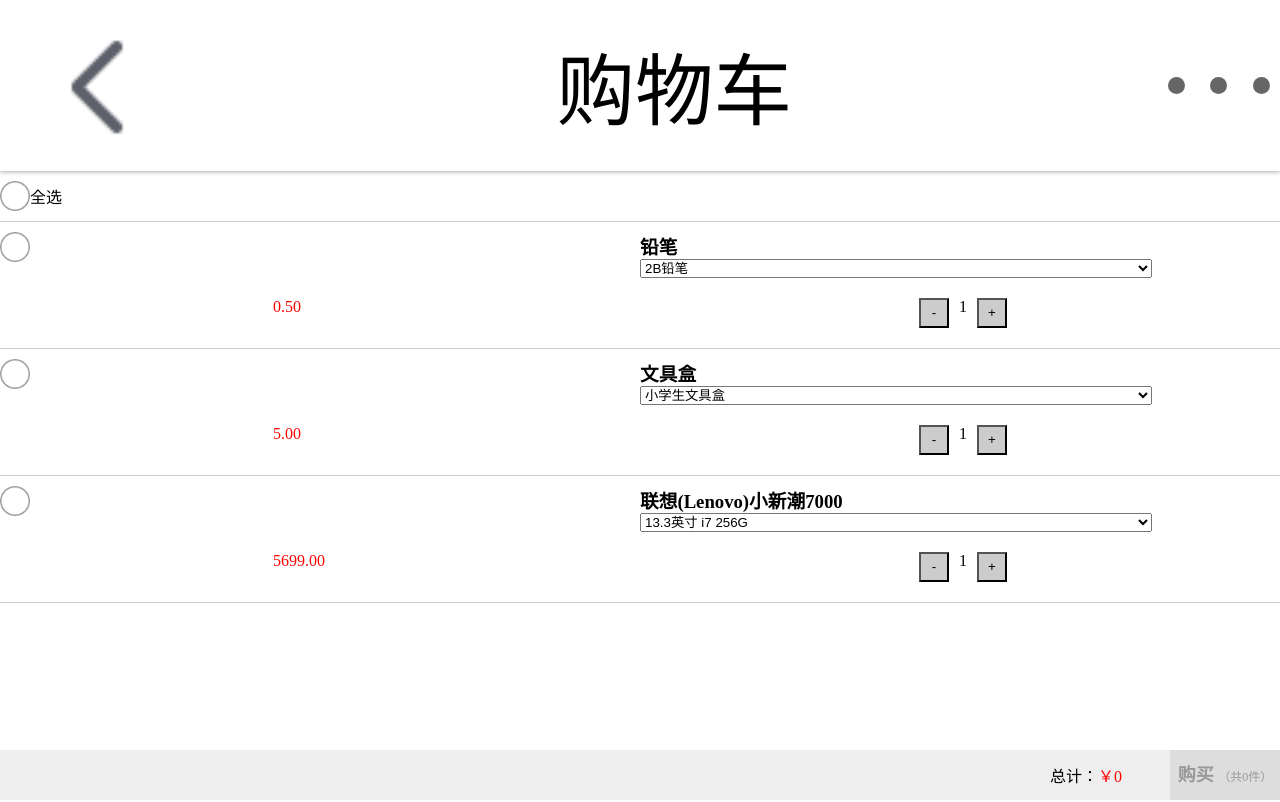
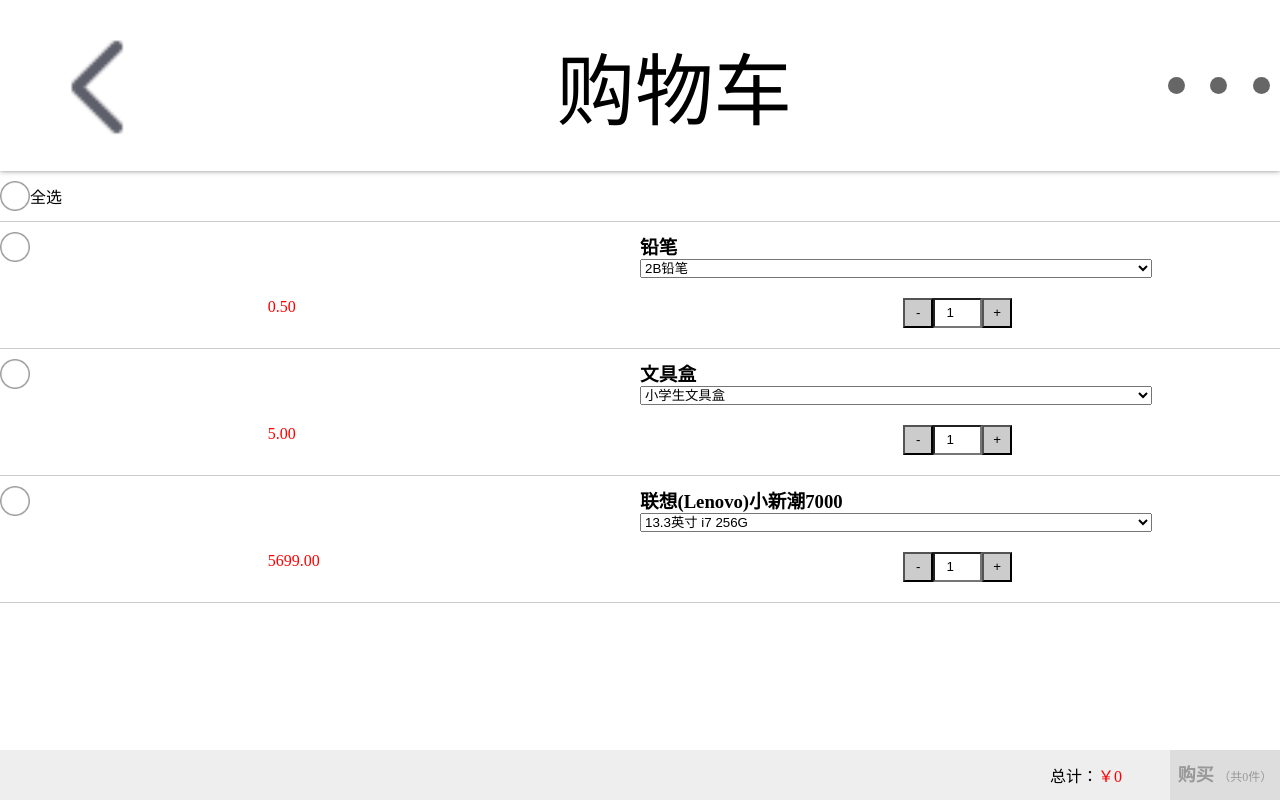
Before and after one commit to pengteling/cart, a Vue app: page / in a window 1280 px wide. Built offline with nearby package versions, Linux system fonts and the light colour scheme.

Commit message:
添加自定义指令v-count

```diff
--- a/src/App.vue
+++ b/src/App.vue
@@ -1,10 +1,10 @@
 <template>
   <div id="app" @touchend="hideNav">
-    <cart-head >
 
-    </cart-head>
+    <cart-head></cart-head>
     <cart-main></cart-main>
     <cart-footer></cart-footer>
+
   </div>
 </template>
 <script>
--- a/src/components/main/main.vue
+++ b/src/components/main/main.vue
@@ -25,7 +25,7 @@
         </div>
         <div class="type-control">
           <button @touchend="selectedCountControl(good,'-')">-</button>
-          <p>{{ good.selectedCount }}</p>
+          <input type="number" v-count="good">
           <button @touchend="selectedCountControl(good,'+')">+</button>
         </div>
 
@@ -100,7 +100,7 @@ export default {
       }
     },
     checkStyle(check){
-      console.log(check)
+
       if(check){
         return{
           backgroundImage:`url(${this.checkboxBg.true})`
@@ -116,6 +116,33 @@ export default {
     // 重要接口
     // 通过事件总线发送选择的商品信息
     window.eventBus.$emit('sendChecked',this.checkList)
+  },
+  directives:{
+    count:{
+      bind(el,binding){
+
+        el.value = binding.value.selectedCount
+
+        el.addEventListener('change',(e)=>{
+          let max = binding.value.type[binding.value.selectedIndex].stock
+          if(e.target.value <= 1){
+            // e.target.value = 1
+            binding.value.selectedCount = 1
+          }else if(e.target.value >= max){
+            // e.target.value = max
+            binding.value.selectedCount = max
+          }else{
+            binding.value.selectedCount = Math.round(e.target.value)
+          }
+        })
+      },
+      update(el,binding){
+        el.value = binding.value.selectedCount
+      }
+    }
+  },
+  watch:{
+
   }
 
 };
@@ -167,8 +194,13 @@ main {
             height: 30px;
             background: #ccc;
           }
-          p{
-            padding:0 10px;
+          input{
+            appearance: none;
+            // padding:0 10px;
+            // display: inline;
+            width: 25px;
+            padding: 0 10px;
+            text-align: center;
           }
         }
       }
```
